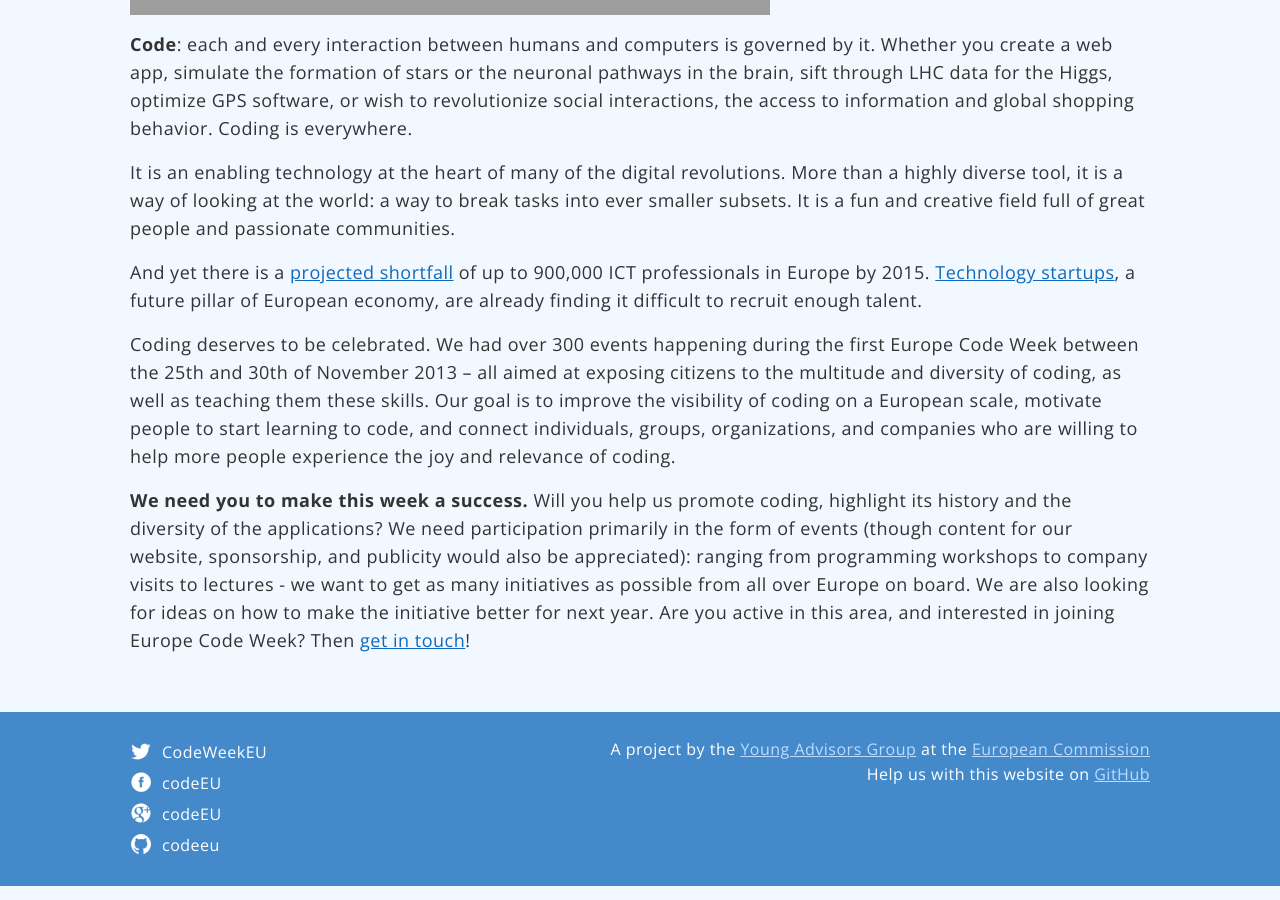
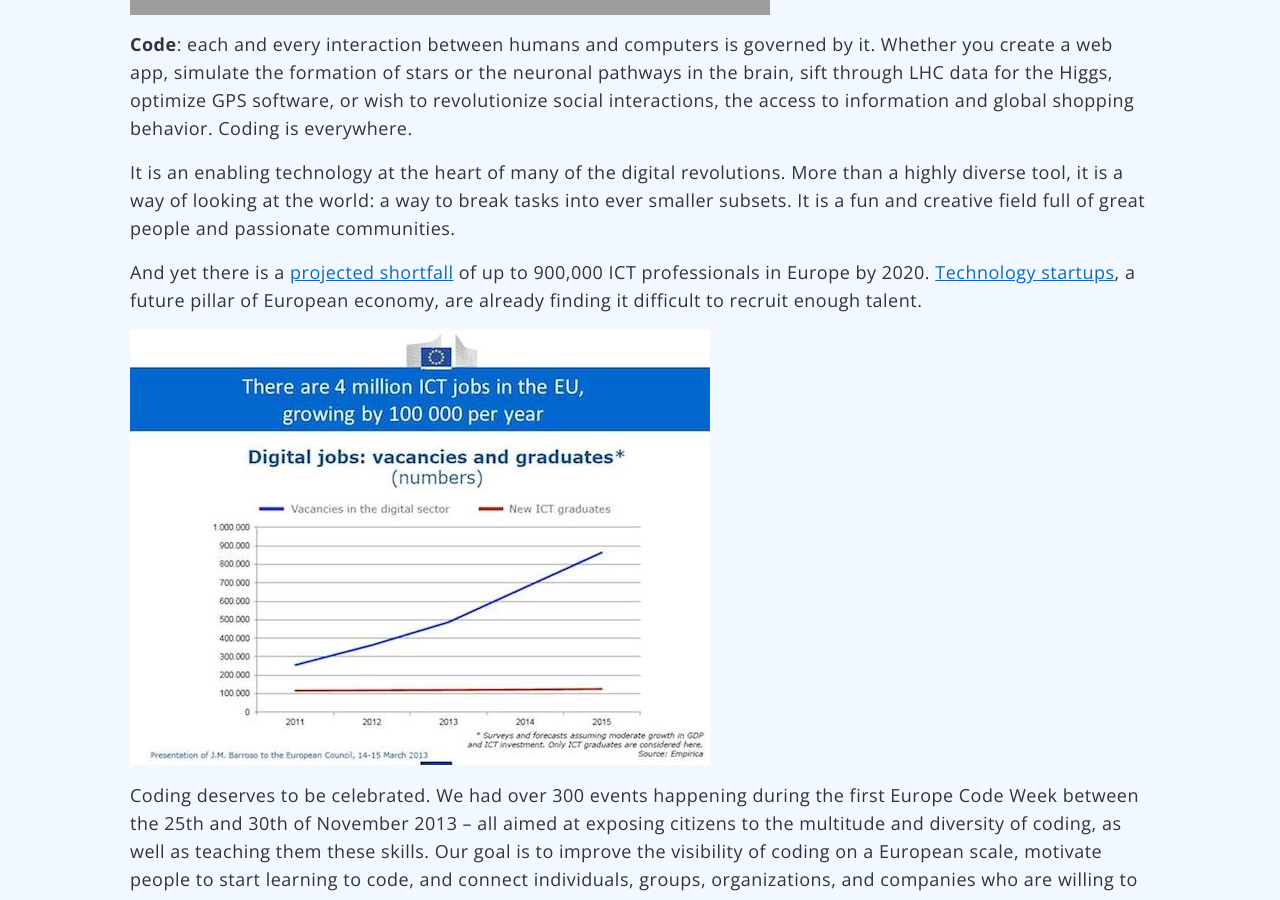
Before and after one commit to codeeu/codeeu.github.io, a Jekyll site: the page built from code/index.html, in a window 1280 px wide and 900 px high, scrolled down 532 px. Built offline with Jekyll 4.4.1, drawn with Linux system fonts in a browser that asks for light colours; nearby versions of some CDN libraries; Markdown is read by kramdown in place of the engine named in the settings; grey boxes are pictures that could not be loaded.

Commit message:
updated digital jobs prediction and added chart

```diff
--- a/code/index.html
+++ b/code/index.html
@@ -9,7 +9,9 @@ title: Why coding?
 
 			<p>It is an enabling technology at the heart of many of the digital revolutions. More than a highly diverse tool, it is a way of looking at the world: a way to break tasks into ever smaller subsets. It is a fun and creative field full of great people and passionate communities.</p>
 
-			<p>And yet there is a <a href="http://ec.europa.eu/digital-agenda/en/grand-coalition-digital-jobs-0">projected shortfall</a> of up to 900,000 ICT professionals in Europe by 2015. <a href="http://startupmanifesto.eu">Technology startups</a>, a future pillar of European economy, are already finding it difficult to recruit enough talent.</p>
+			<p>And yet there is a <a href="http://ec.europa.eu/digital-agenda/en/grand-coalition-digital-jobs-0">projected shortfall</a> of up to 900,000 ICT professionals in Europe by 2020. <a href="http://startupmanifesto.eu">Technology startups</a>, a future pillar of European economy, are already finding it difficult to recruit enough talent.</p>
+
+			<p><img src="/img/digital_jobs_europe.jpg" alt="Europe Code Week" /></p>
 
 			<p>Coding deserves to be celebrated. We had over 300 events happening during the first Europe Code Week between the 25th and 30th of November 2013 – all aimed at exposing citizens to the multitude and diversity of coding, as well as teaching them these skills. Our goal is to improve the visibility of coding on a European scale, motivate people to start learning to code, and connect individuals, groups, organizations, and companies who are willing to help more people experience the joy and relevance of coding.</p>
 
```
Also changed, not shown: img/digital_jobs_europe.jpg (added).
